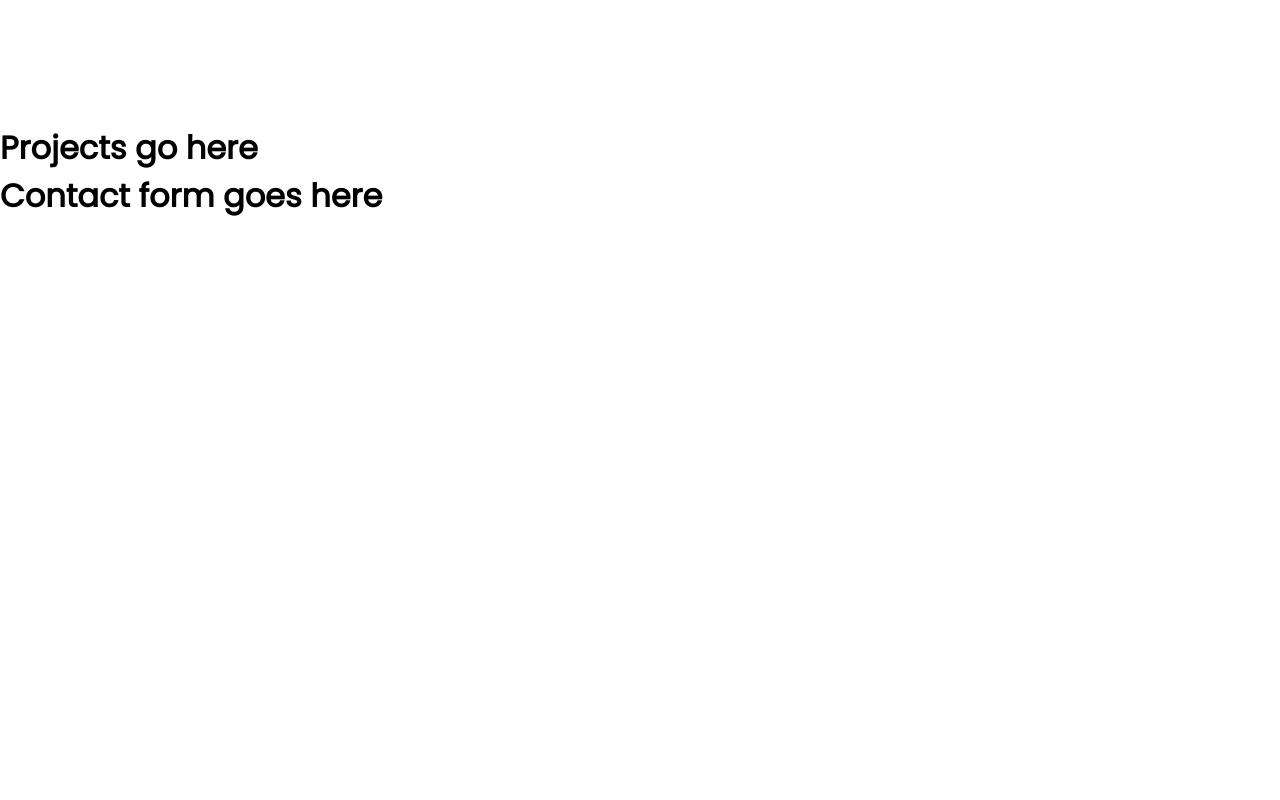
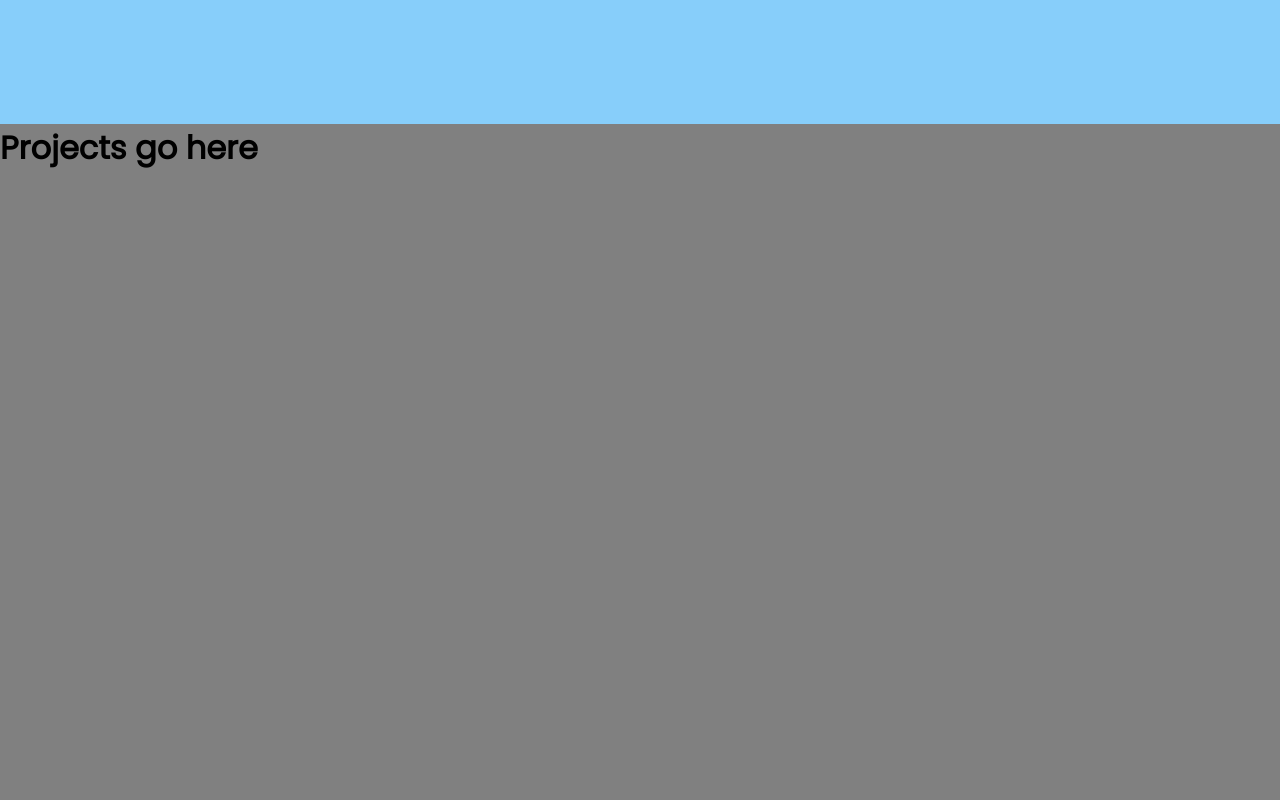
Before and after one commit to iHansy/responsive-portfolio, a React (Create React App) app: page / in a window 1280 px wide. Shown: the part 1500-2300 px from the top of the page. Before the commit the page ends 1720 px from the top, so only its background shows below. Built offline with nearby package versions, Linux system fonts and the light colour scheme.

Commit message:
added shell for all sections

```diff
--- a/src/components/Contact.css
+++ b/src/components/Contact.css
@@ -0,0 +1,4 @@
+.contact-container {
+    height: 100vh;
+    background-color: lightgreen;
+}
--- a/src/components/Contact.js
+++ b/src/components/Contact.js
@@ -1,4 +1,5 @@
 import React, { useState } from 'react';
+import './Contact.css';
 
 function Contact(props) {
 
@@ -6,7 +7,7 @@ function Contact(props) {
     const [state, setState] = useState('Starter state');
 
     return (
-       <div>
+       <div className='contact-container'>
            <h1>Contact form goes here</h1>
        </div>
     );
--- a/src/components/Projects.css
+++ b/src/components/Projects.css
@@ -0,0 +1,4 @@
+.projects-container {
+    height: 100vh;
+    background-color: gray;
+}
--- a/src/components/Projects.js
+++ b/src/components/Projects.js
@@ -1,4 +1,5 @@
 import React, { useState } from 'react';
+import './Projects.css';
 
 function Projects(props) {
 
@@ -6,7 +7,7 @@ function Projects(props) {
     const [state, setState] = useState('Starter state');
 
     return (
-       <div>
+       <div className="projects-container">
            <h1>Projects go here</h1>
        </div>
     );
--- a/src/components/Technologies.css
+++ b/src/components/Technologies.css
@@ -1,3 +1,4 @@
 .technologies-container {
     height: 100vh;
+    background-color: lightskyblue;
 }
```
Also changed, not shown: 1 other file (tests, documents, lock files or other folders).
